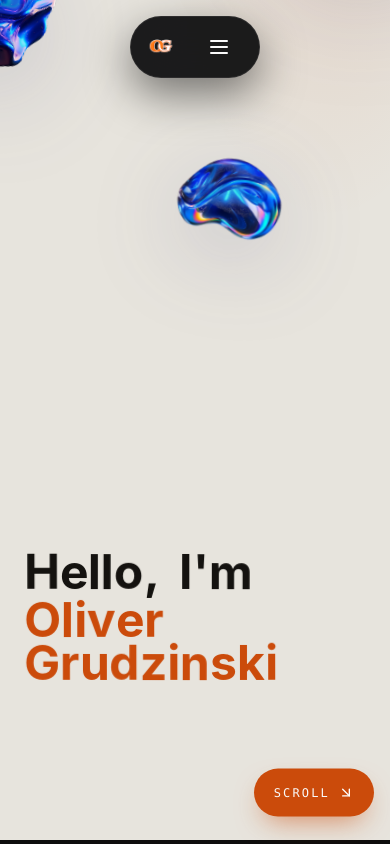
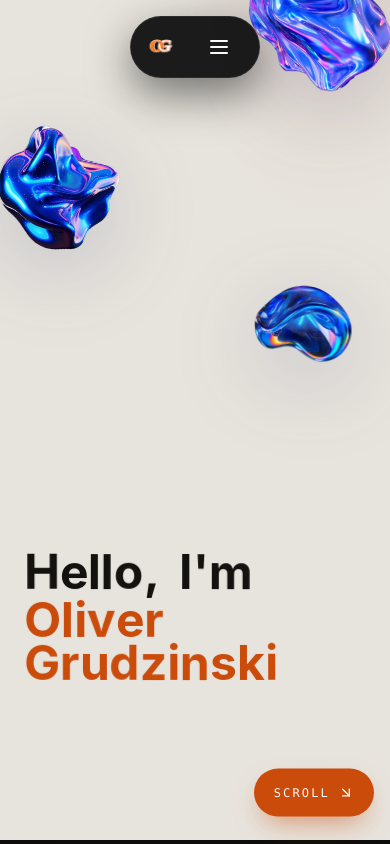
Before and after one commit to grudzinskio/Personal_Website, a React (Vite) app: page / in a window 390 px wide. Shown: the top 844 px of the page. Built offline with nearby package versions, Linux system fonts and the light colour scheme.

Commit message:
updated mobile

```diff
--- a/src/components/sections/IntroductionSection.tsx
+++ b/src/components/sections/IntroductionSection.tsx
@@ -83,7 +83,7 @@ export function IntroductionSection() {
           whileInView={{ opacity: 1, y: 0 }}
           viewport={{ once: true, amount: 0.4 }}
           transition={{ duration: 0.9, delay: 0.1, ease }}
-          className="mx-auto w-full max-w-[260px] sm:max-w-[300px] lg:max-w-[340px]"
+          className="mx-auto w-full max-w-[16.25rem] sm:max-w-[18.75rem] lg:max-w-[21.25rem]"
         >
           <div className="overflow-hidden rounded-2xl border border-white/10 shadow-[0_24px_70px_rgba(0,0,0,0.5)]">
             <img
--- a/src/components/sections/PreclinicalExplorer.tsx
+++ b/src/components/sections/PreclinicalExplorer.tsx
@@ -25,7 +25,7 @@ type InfoCardProps = {
 
 function InfoCard({ title, body, logo, logoAlt, note, tags }: InfoCardProps) {
   return (
-    <article className="glass-readable relative flex h-[500px] min-h-0 flex-col justify-between overflow-hidden rounded-2xl px-6 py-9">
+    <article className="glass-readable relative flex h-[31.25rem] min-h-0 flex-col justify-between overflow-hidden rounded-2xl px-6 py-9">
       <div className="relative">
         <p className="font-mono text-[11px] uppercase tracking-[0.2em] text-accent/85">{title}</p>
         <p className="mt-5 text-sm leading-7 text-white">{body}</p>
@@ -49,7 +49,7 @@ function InfoCard({ title, body, logo, logoAlt, note, tags }: InfoCardProps) {
         <img
           src={logo}
           alt={logoAlt ?? ""}
-          className="relative mt-6 h-16 w-auto max-w-[180px] shrink-0 object-contain opacity-80"
+          className="relative mt-6 h-16 w-auto max-w-[11.25rem] shrink-0 object-contain opacity-80"
           loading="lazy"
           decoding="async"
         />
@@ -120,7 +120,7 @@ export function PreclinicalExplorer() {
 
   return (
     <section id="preclinical-research" className="relative overflow-visible px-4 bg-[#08090b]">
-      <div ref={stageRef} className="relative mb-2 flex items-center overflow-visible py-2 sm:mb-3 sm:py-3 md:mb-4 md:py-4">
+      <div ref={stageRef} className="relative flex min-h-screen items-center justify-center overflow-visible bg-[#08090b] py-16">
         <div className="content-shell relative">
             <div className="mx-auto max-w-4xl text-center">
               <motion.p
@@ -152,7 +152,7 @@ export function PreclinicalExplorer() {
               </motion.p>
             </div>
 
-            <div ref={columnsRef} className="mt-8 grid items-center gap-6 sm:mt-10 md:mt-12 lg:grid-cols-[210px_minmax(360px,430px)_210px] lg:justify-center lg:gap-12 xl:grid-cols-[230px_minmax(410px,490px)_230px] xl:gap-16">
+            <div ref={columnsRef} className="mt-8 grid items-center gap-6 sm:mt-10 md:mt-12 lg:grid-cols-[17.19rem_minmax(20rem,23.75rem)_17.19rem] lg:justify-center lg:gap-10 xl:grid-cols-[18.75rem_minmax(22.5rem,26.88rem)_18.75rem] xl:gap-14">
               <motion.div
                 initial={{ opacity: 0, x: -22 }}
                 whileInView={{ opacity: 1, x: 0 }}
@@ -170,7 +170,7 @@ export function PreclinicalExplorer() {
               </motion.div>
 
               <div className="order-1 lg:order-2">
-                <div className="relative mx-auto w-full max-w-[180px] sm:max-w-[230px] lg:max-w-[290px] xl:max-w-[320px]">
+                <div className="relative mx-auto w-full max-w-[11.25rem] sm:max-w-[14.375rem] lg:max-w-[18.125rem] xl:max-w-[20rem]">
                   <div
                     className="research-ring absolute inset-[-8%] rounded-full border border-amber-100/10 shadow-[0_0_55px_rgba(245,181,68,0.12)]"
                     aria-hidden="true"
--- a/src/components/ui/HeroDesign.jsx
+++ b/src/components/ui/HeroDesign.jsx
@@ -1,3 +1,4 @@
+import { useEffect, useRef } from 'react';
 import holoShape01 from '../../assets/holo-01.webp';
 import holoShape05 from '../../assets/holo-05.webp';
 import holoShape06 from '../../assets/holo-06.webp';
@@ -9,32 +10,118 @@ import holoShape06 from '../../assets/holo-06.webp';
  * scrolls with it. Sits at zIndex -1 (above the tone layer, below the letters),
  * its own `overflow-hidden` keeps off-canvas shapes from creating horizontal
  * scroll, and it ignores pointer events.
+ *
+ * Interactivity: a proximity "hover". Each shape's distance to the cursor is
+ * measured on pointer move; the closer the cursor, the higher `--i` (0→1) on that
+ * shape, which scales it up, lifts it, and deepens its shadow. Computing distance
+ * in JS (rather than a CSS :hover) lets the shapes react even though the hero
+ * letters sit on top of them and would otherwise swallow the pointer. Disabled
+ * for touch and prefers-reduced-motion. The float animation lives on the <img>
+ * (its own transform), so the wrapper's scale/lift never fights it.
  */
-export const HeroDesign = () => (
+
+// Wrapper carries the proximity scale/lift + growing shadow, driven by `--i`
+// (0 = far, 1 = cursor centred on the shape). The <img> keeps the float anim.
+const shapeWrapStyle = {
+    transform:
+        'translateY(calc(var(--i, 0) * -14px)) scale(calc(1 + var(--i, 0) * 0.13))',
+    filter:
+        'drop-shadow(0 calc(20px + var(--i, 0) * 26px) calc(42px + var(--i, 0) * 28px) rgba(60, 60, 120, calc(0.22 + var(--i, 0) * 0.22)))',
+    transition: 'transform 0.4s cubic-bezier(0.22, 1, 0.36, 1), filter 0.4s ease',
+    willChange: 'transform',
+};
+
+export const HeroDesign = () => {
+    const shapeRefs = useRef([]);
+
+    useEffect(() => {
+        const canHover = window.matchMedia('(hover: hover)').matches;
+        const reduce = window.matchMedia('(prefers-reduced-motion: reduce)').matches;
+        if (!canHover || reduce) return undefined;
+
+        const RADIUS = 280; // px of influence around each shape's centre
+        let frame = null;
+        let mx = -99999;
+        let my = -99999;
+
+        const apply = () => {
+            frame = null;
+            shapeRefs.current.forEach((el) => {
+                if (!el) return;
+                const r = el.getBoundingClientRect();
+                const cx = r.left + r.width / 2;
+                const cy = r.top + r.height / 2;
+                const dist = Math.hypot(mx - cx, my - cy);
+                const i = Math.max(0, 1 - dist / RADIUS); // 1 near, 0 far
+                el.style.setProperty('--i', i.toFixed(3));
+            });
+        };
+
+        const onMove = (e) => {
+            mx = e.clientX;
+            my = e.clientY;
+            if (!frame) frame = requestAnimationFrame(apply);
+        };
+        // reset when the pointer leaves the window entirely
+        const onLeave = () => {
+            mx = -99999;
+            my = -99999;
+            if (!frame) frame = requestAnimationFrame(apply);
+        };
+
+        window.addEventListener('pointermove', onMove, { passive: true });
+        document.addEventListener('pointerleave', onLeave, { passive: true });
+        return () => {
+            window.removeEventListener('pointermove', onMove);
+            document.removeEventListener('pointerleave', onLeave);
+            if (frame) cancelAnimationFrame(frame);
+        };
+    }, []);
+
+    return (
         <div
             aria-hidden="true"
             className="pointer-events-none absolute inset-0 overflow-hidden"
             style={{ zIndex: -1 }}
         >
+            <div
+                ref={(el) => (shapeRefs.current[0] = el)}
+                className="absolute -right-6 top-[6rem] w-[15rem] max-w-[48vw] md:-right-16 md:-top-12 md:w-[34rem]"
+                style={shapeWrapStyle}
+            >
                 <img
                     src={holoShape01}
                     alt=""
-            className="hero-shape absolute -right-16 -top-12 w-[22rem] max-w-[52vw] drop-shadow-[0_30px_60px_rgba(60,60,120,0.25)] md:w-[34rem]"
+                    className="hero-shape block w-full"
                     style={{ '--r': '-6deg' }}
                 />
+            </div>
+            <div
+                ref={(el) => (shapeRefs.current[1] = el)}
+                className="absolute -left-6 top-[17rem] w-[12rem] max-w-[42vw] md:-left-20 md:top-24 md:w-[22rem]"
+                style={shapeWrapStyle}
+            >
                 <img
                     src={holoShape05}
                     alt=""
-            className="hero-shape hero-shape--b absolute -left-20 top-24 w-[15rem] max-w-[40vw] drop-shadow-[0_24px_50px_rgba(60,60,120,0.22)] md:w-[22rem]"
+                    className="hero-shape hero-shape--b block w-full"
                     style={{ '--r': '8deg' }}
                 />
+            </div>
+            <div
+                ref={(el) => (shapeRefs.current[2] = el)}
+                className="absolute right-[8%] top-[27rem] w-[9rem] max-w-[30vw] md:right-[26%] md:top-[19rem] md:w-[16rem]"
+                style={shapeWrapStyle}
+            >
                 <img
                     src={holoShape06}
                     alt=""
-            className="hero-shape hero-shape--c absolute right-[26%] top-[19rem] w-[11rem] max-w-[32vw] drop-shadow-[0_20px_44px_rgba(60,60,120,0.2)] md:w-[16rem]"
+                    className="hero-shape hero-shape--c block w-full"
                     style={{ '--r': '4deg' }}
                 />
             </div>
+        </div>
     );
+};
 
 export default HeroDesign;
--- a/src/index.css
+++ b/src/index.css
@@ -182,6 +182,10 @@
     scroll-behavior: auto;
     /* Lenis handles smooth scrolling */
     height: auto;
+    /* Fluid base size so the whole rem-based UI scales up on large monitors.
+       Anchored at 1600px so laptop and mobile (≤1600px) stay pinned at 16px;
+       above that it grows with the viewport, capped at 26px on very wide screens. */
+    font-size: clamp(16px, calc(16px + (100vw - 1600px) * 0.018), 26px);
   }
 
   body {
@@ -238,7 +242,7 @@
   }
 
   @media (width >=1800px) {
-    max-width: min(1680px, calc(100vw - 6rem));
+    max-width: min(2100px, calc(100vw - 8rem));
   }
 }
 
@@ -339,7 +343,7 @@
 
 @media (min-width: 1800px) {
   .content-shell {
-    width: min(calc(100vw - 6rem), 1680px);
+    width: min(calc(100vw - 8rem), 2100px);
   }
 }
 
@@ -373,7 +377,7 @@
 @utility section-title {
   margin-top: 1.25rem;
   color: rgb(255 255 255);
-  font-size: clamp(2.4rem, 5vw, 5.25rem);
+  font-size: clamp(2.4rem, 5vw, 6.5rem);
   line-height: 1;
   font-weight: 600;
   letter-spacing: -0.025em;
@@ -382,7 +386,7 @@
 
 @utility section-title-compact {
   color: rgb(255 255 255);
-  font-size: clamp(2rem, 3.6vw, 3.5rem);
+  font-size: clamp(2rem, 3.6vw, 4.5rem);
   line-height: 1.08;
   font-weight: 600;
   letter-spacing: -0.025em;
@@ -394,7 +398,7 @@
   margin-top: 1.25rem;
   max-width: 42rem;
   color: hsl(var(--muted-foreground));
-  font-size: clamp(1rem, 1.2vw, 1.125rem);
+  font-size: clamp(1rem, 1.2vw, 1.4rem);
   line-height: 1.7;
   text-wrap: pretty;
 }
```
Lines whose indentation alone changed are shown as unchanged.
